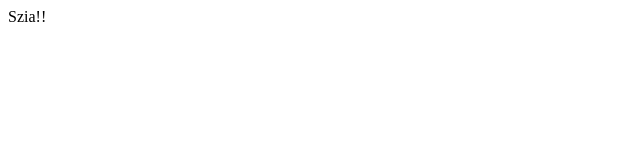
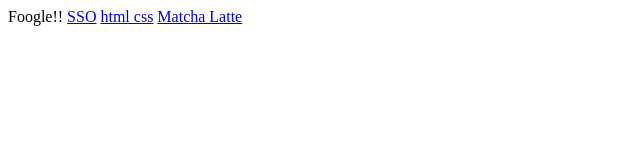
Before and after one commit to Innaf0/mindegy, a plain HTML site: page index.html in a window 1280 px wide. Shown: the whole page, without its empty margins (0-640 px from the left). Drawn offline with Linux system fonts and the light colour scheme.

Commit message:
Update index.html to change greeting and add navigation links

```diff
--- a/index.html
+++ b/index.html
@@ -6,6 +6,9 @@
     <title>Document</title>
   </head>
   <body>
-    Szia!!
+    Foogle!!
+    <a href="/1">SSO</a>
+    <a href="/2">html css</a>
+    <a href="/3">Matcha Latte</a>
   </body>
 </html>
```
